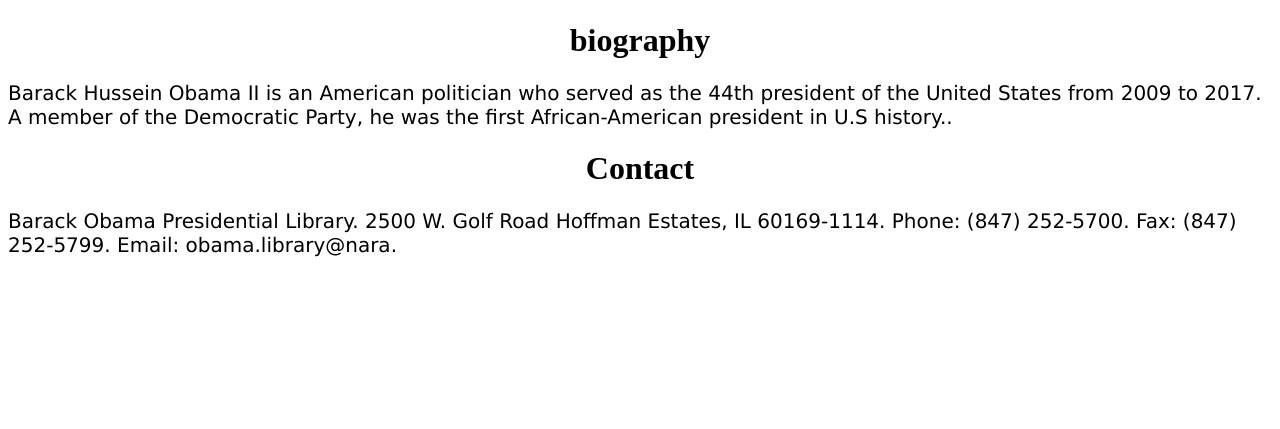
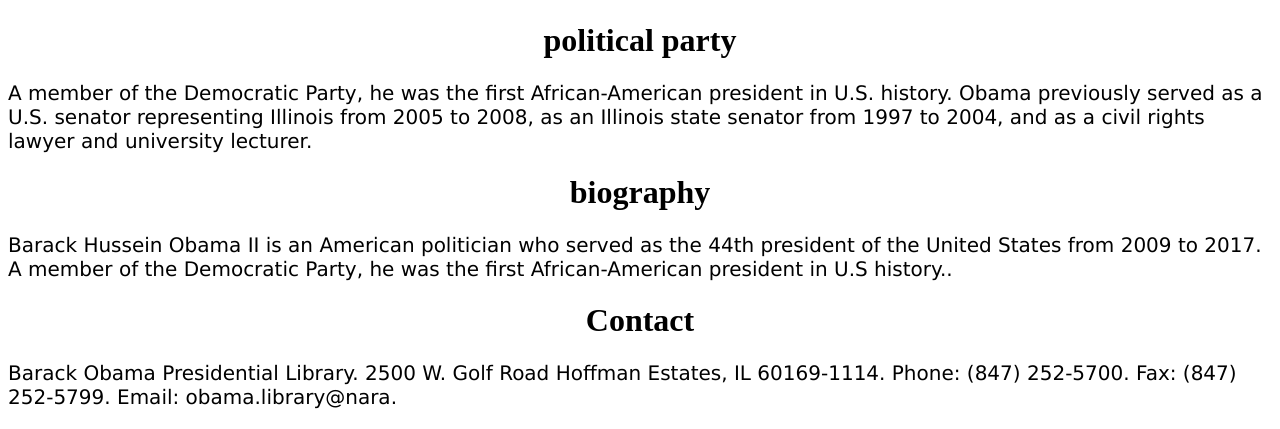
Before and after one commit to 00844311/semesterproject.github.io, a plain HTML site: page index.html in a window 1280 px wide. Shown: the part 383-812 px from the top of the page. Drawn offline with Linux system fonts and the light colour scheme.

Commit message:
Update index.html

```diff
--- a/index.html
+++ b/index.html
@@ -18,6 +18,8 @@ p {
 </head><img src=https://hips.hearstapps.com/hmg-prod/images/barack-obama-white-house-portrait-644fccf590557.jpg?crop=1xw:0.75xh;center,top&resize=1200:* alt="Barack obama">
 <body><p></p
 </html>
+<h1>political party</h1>
+<p>A member of the Democratic Party, he was the first African-American president in U.S. history. Obama previously served as a U.S. senator representing Illinois from 2005 to 2008, as an Illinois state senator from 1997 to 2004, and as a civil rights lawyer and university lecturer.</p>
 <h1>biography</h1>
 <p>Barack Hussein Obama II is an American politician who served as the 44th president of the United States from 2009 to 2017. A member of the Democratic Party, he was the first African-American president in U.S history..</p>
 <h1>Contact</h1>
```
